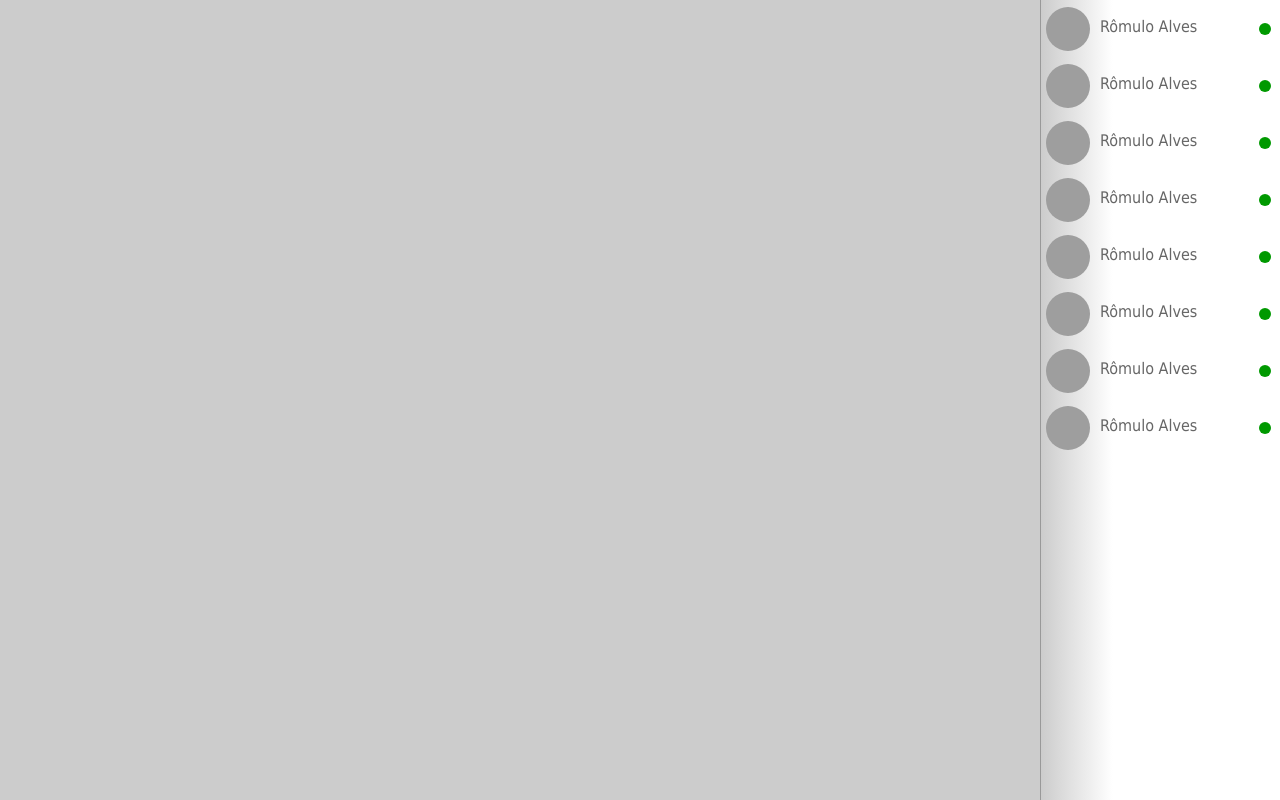
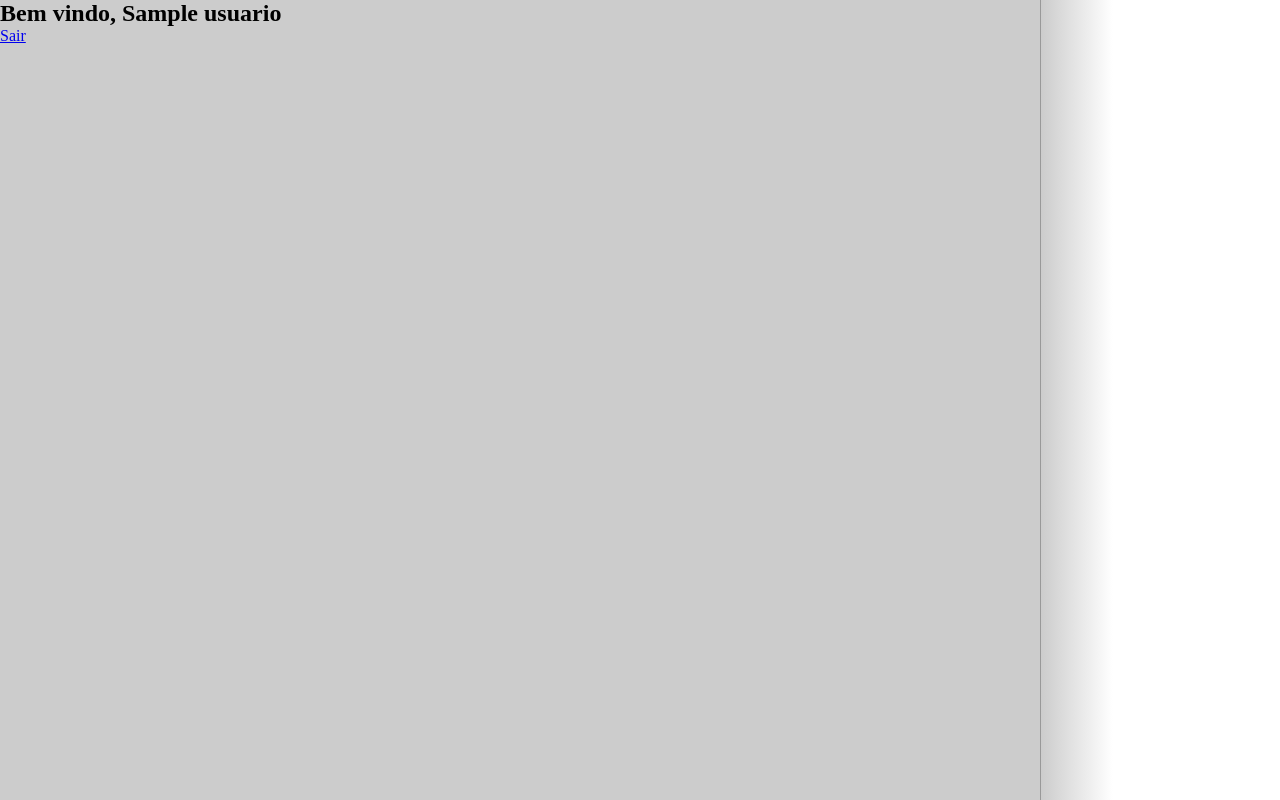
Before and after one commit to romuloalves2705/projetochat, a PHP site: page /chat.php in a window 1280 px wide. Run offline with PHP 8.4, Linux system fonts and the light colour scheme; the visitor is signed in with stand-in values (Sample User, id 1); tables that the repository leaves empty or names only in its code hold one stand-in row (values such as "Sample post"); grey boxes are pictures that could not be loaded.

Commit message:
atualizacao de usuarios

```diff
--- a/chat.php
+++ b/chat.php
@@ -12,6 +12,13 @@
    $pegaUser->execute(array($_SESSION['email_logado']));
    $dadosUser = $pegaUser->fetch();
    //print_r($dadosUser);
+
+   if(isset($_GET['acao']) && $_GET['acao'] == 'sair') {
+      unset($_SESSION['email_logado']);
+      unset($_SESSION['id_user']);
+      session_destroy();
+      header("Location: index.php");
+   }
 ?>
 <!DOCTYPE html>
 <html lang="pt-br">
@@ -33,15 +40,30 @@
 </head>
 <body>
    <span class="user_online" id="<?php echo $dadosUser['id'];?>"></span>
+   <h2>Bem vindo, <?php echo $dadosUser['nome'];?></h2>
+   <a href="?acao=sair">Sair</a>
    <aside id="users_online">
       <ul>
-         <?php for($i=1; $i<=8; $i++):?>
-            <li id="5">
-               <div class="imgSmall"><img src="fotos/romulo.jpg" border="0"></div>
-               <a href="#" id="3:5" class="comecar">Rômulo Alves</a>
-               <span id="5"class="status on"></span>
+         <?php
+            $pegaUsuarios = BD::conn()->prepare("SELECT * FROM `usuarios` WHERE `id` != ?");
+            $pegaUsuarios->execute(array($_SESSION['id_user']));
+
+            while($row = $pegaUsuarios->fetch()){
+               $foto = ($row['foto'] == '') ? 'default.jpg' : $row['foto'];
+               $blocks = explode(',', $row['blocks']);
+               $agora = date('Y-m-d H:i:s');
+               if(!in_array($_SESSION['id_user'], $blocks)){
+                  $status = 'on';
+                  if($agora >= $row['limite']) {
+                     $status = 'off';
+                  }
+         ?>
+            <li id="<?php echo $row['id'];?>">
+               <div class="imgSmall"><img src="fotos/<?php echo $foto;?>" border="0"></div>
+               <a href="#" id="<?php echo $_SESSION['id_user'].':'.$row['id'];?>" class="comecar"><?php echo utf8_encode($row['nome']);?></a>
+               <span id="<?php echo $row['id'];?>"class="status <?php echo $status;?>"></span>
             </li>
-         <?php endfor;?>
+            <?php }}?>
       </ul>
    </aside>
    <!-- Janelas Chats -->
```
Also changed, not shown: index.php (+10 -6 lines).
